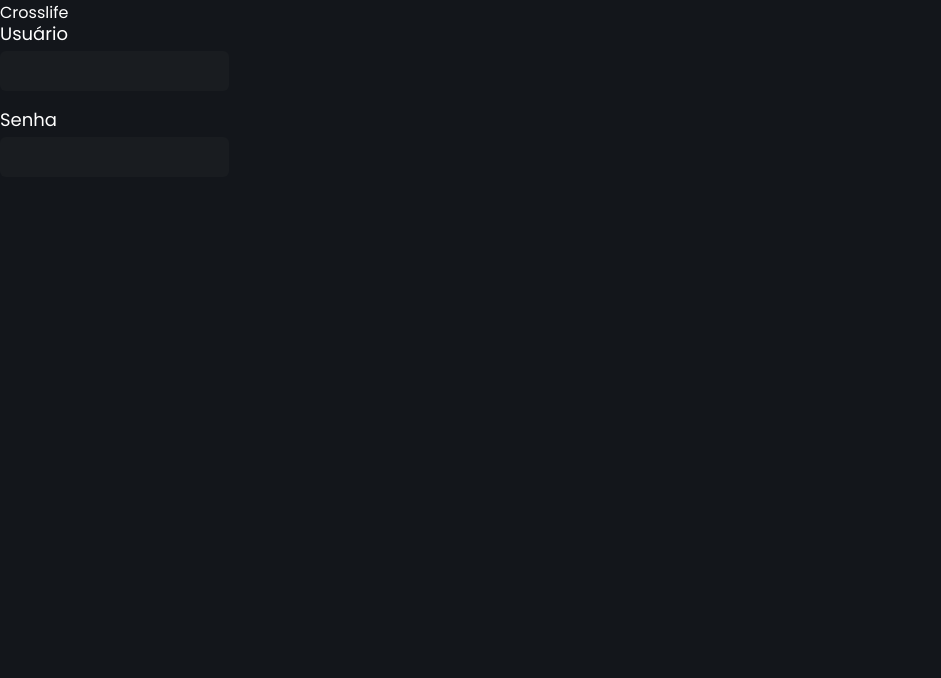
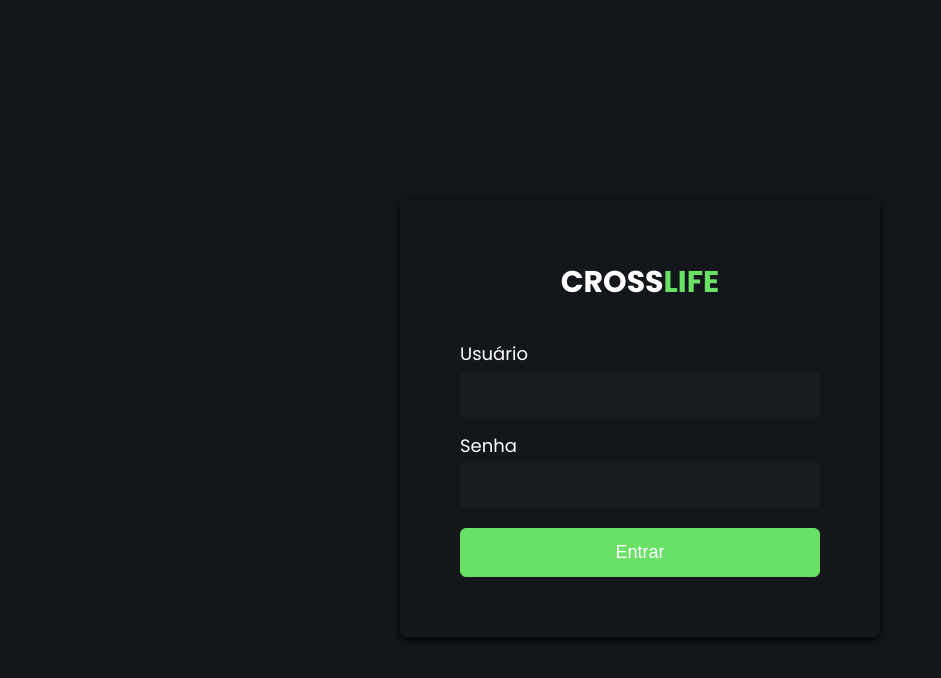
Before and after one commit to caio1902araujo/crosslife-blog-manager, a React (Create React App) app: page / in a window 1280 px wide. Shown: the top 678 px of the page, without its empty margins (0-941 px from the left). Built offline with nearby package versions, Linux system fonts and the light colour scheme; the HTML template or start-up script is replaced by a standard one.

Commit message:
styling login screen

```diff
--- a/src/App.css
+++ b/src/App.css
@@ -35,3 +35,13 @@ img{
 a{
   text-decoration: none;
 }
+
+.logo{
+	font-size: 1.5rem;
+	font-weight: bold;
+	text-transform: uppercase;
+}
+
+.green{
+	color: #6BE067;
+}
--- a/src/Components/Login.js
+++ b/src/Components/Login.js
@@ -1,13 +1,16 @@
-import React from 'react'
-import Input from './form/Input'
+import React from 'react';
+import styles from './Login.module.css';
+import Input from './form/Input';
+import Button from './form/Button';
 
 const Login = () => {
   return (
-    <div>
-      <h1>Crosslife</h1>
+    <div className={styles.wrapper}>
+      <h1 className="logo">Cross<span className="green">life</span></h1>
       <form>
         <Input label="Usuário" id="username" type="text"/>
         <Input label="Senha" id="password" type="password"/>
+        <Button styleButton="buttonSecondary">Entrar</Button>
       </form>
     </div>
   )
--- a/src/Components/Login.module.css
+++ b/src/Components/Login.module.css
@@ -0,0 +1,17 @@
+.wrapper{
+  max-width: 30rem;
+  box-shadow: 0 3px 4px 2px rgb(0 0 0 / 50%);
+  border-radius: 0.375rem;
+  padding: 3.75rem;
+  margin: 25vh auto 0 auto;
+}
+
+.wrapper > h1{
+  text-align: center;
+  font-size: 1.875rem;
+  margin-bottom: 2.5rem;
+}
+
+.wrapper button{
+  width: 100%;
+}
--- a/src/Components/form/Button.js
+++ b/src/Components/form/Button.js
@@ -1,8 +1,8 @@
 import React from 'react'
-
+import styles from './Button.module.css'
 const Button = ({children, styleButton, ...props}) => {
   return (
-    <button {...props} className={styleButton}>{children}</button>
+    <button {...props} className={`${styles.button} ${styles[styleButton]}`}>{children}</button>
   )
 }
 
--- a/src/Components/form/Button.module.css
+++ b/src/Components/form/Button.module.css
@@ -0,0 +1,25 @@
+.button{
+	display: block;
+	font-size: 1.125rem;
+	text-align: center;
+  color: var(--color-second);
+  border: 1px solid;
+	border-radius: 0.375rem;
+	cursor: pointer;
+	padding: 0.8rem 1.2rem;
+  min-width: 8rem;
+	transition: .2s;
+}
+
+.buttonPrimary{
+	border-color: var(--color-second);
+}
+
+.buttonSecondary{
+	background: var(--color-third);
+	border-color: var(--color-third);
+}
+
+.button:hover{
+	transform: scale(1.025);
+}
--- a/src/Components/form/Input.module.css
+++ b/src/Components/form/Input.module.css
@@ -13,11 +13,12 @@
   background: var(--color-fourth);
   outline: none;
   display: block;
+  width: 100%;
   color: var(--color-second);
   font-size: 1rem;
   border: 1px solid transparent;
   border-radius: 0.375rem;
-  padding: 0.625rem;
+  padding: 0.8rem;
 }
 
 .input:hover,
```
